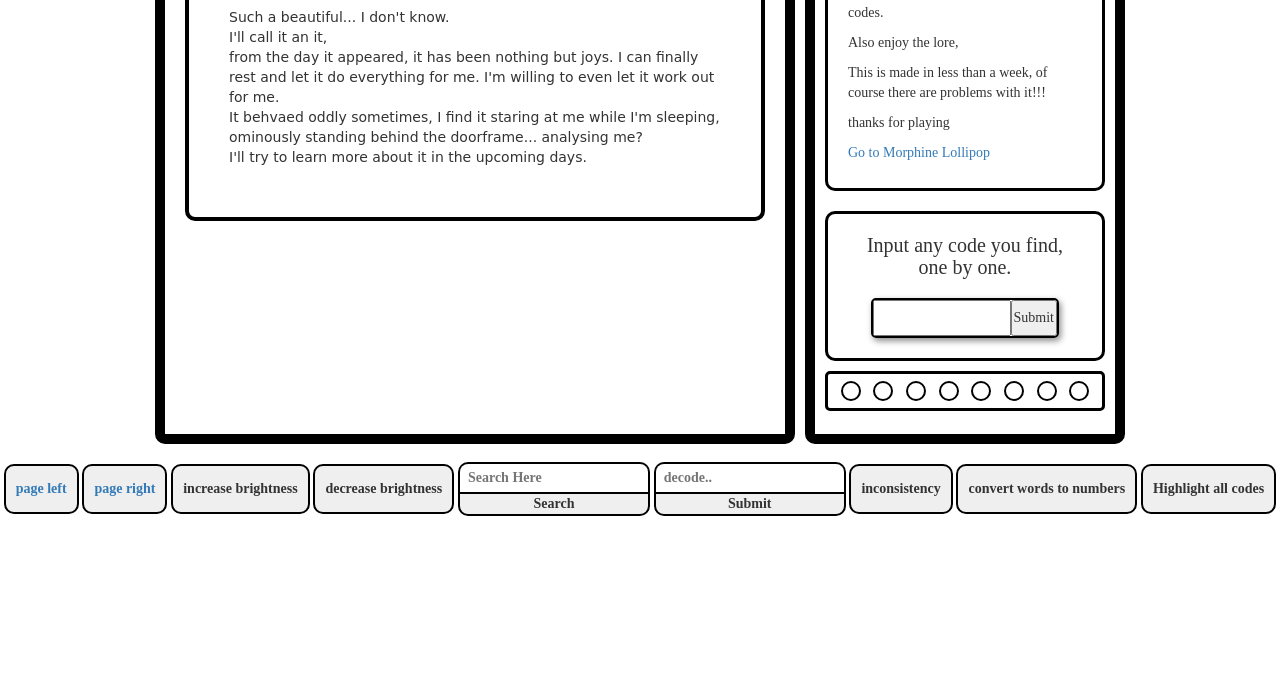
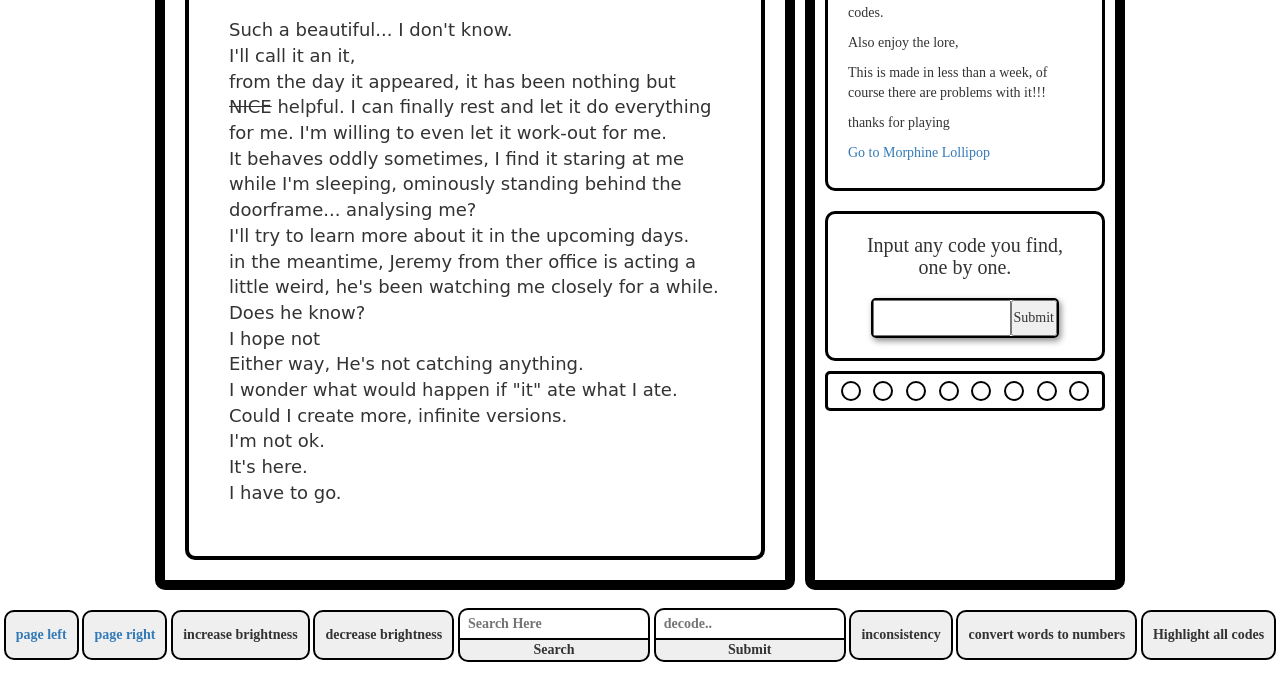
Before and after one commit to Ssenseii/I.bit, a plain HTML site: page index.html in a window 1280 px wide. Shown: the part 238-913 px from the top of the page. Before the commit the page ends 800 px from the top, so only its background shows below. Drawn offline with nearby package versions, Linux system fonts and the light colour scheme; a web font is replaced by a local one.

Commit message:
finished code 3

```diff
--- a/app/js/script.js
+++ b/app/js/script.js
@@ -49,7 +49,10 @@ function convertNumberLetter(){
         span4.textContent = 'mushroom';
         span4.style.textDecoration= "underline";
     } else {
-        window.alert("Unable to decode")
+        if(rawKeyword == 547309){
+            const span2 = document.getElementById("decodeShadow");
+            span2.textContent = 'Shadow';
+        }
     }
 
 }
--- a/app/scss/_codes.scss
+++ b/app/scss/_codes.scss
@@ -2,4 +2,8 @@
     &__one{
         color: #fff;
     }
+
+    &__three{
+        color: #fff
+    }
 }
--- a/app/scss/_screen.scss
+++ b/app/scss/_screen.scss
@@ -95,5 +95,13 @@
 
     &__three{
         font-family: 'Edu SA Beginner', cursive;
+
+        &-title{
+            margin-bottom: 2rem;
+        }
+
+        &-text{
+            font-size: 18px;
+        }
     }
 }
--- a/index.html
+++ b/index.html
@@ -113,11 +113,20 @@
                                             <p>
                                                 Such a beautiful... I don't know.<br>
                                                 I'll call it an it, <br>
-                                                from the day it appeared, it has been nothing but joys. I can finally rest and let it do everything for me. I'm willing to even let it work out for me.
+                                                from the day it appeared, it has been nothing but <span style="text-decoration: line-through;">NICE</span> helpful. I can finally rest and let it do everything for me. I'm willing to even let it work-out for me.
                                                 <br>
-                                                It behvaed oddly sometimes, I find it staring at me while I'm sleeping, ominously standing behind the doorframe... analysing me?
+                                                It behaves oddly sometimes, I find it staring at me while I'm sleeping, ominously standing behind the doorframe... analysing me?
                                                 <br>
                                                 I'll try to learn more about it in the upcoming days.
+                                                <br>
+                                                in the meantime, Jeremy from ther office is acting a little weird, he's been watching me closely for a while. Does he know?
+                                                <br> I hope not
+                                                <br>Either way, He's not catching anything.
+                                                <br>I wonder what would happen if "it" ate what I ate.
+                                                <br>Could I create more, infinite versions.
+                                                <br>I'm not ok. <span class="code__three" id="decodeShadow">547309</span>
+                                                <br>It's here.
+                                                <br>I have to go.
                                             </p>
                                         </div>
                                     </div>
```
Also changed, not shown: dist/style.css, 1 other file.
